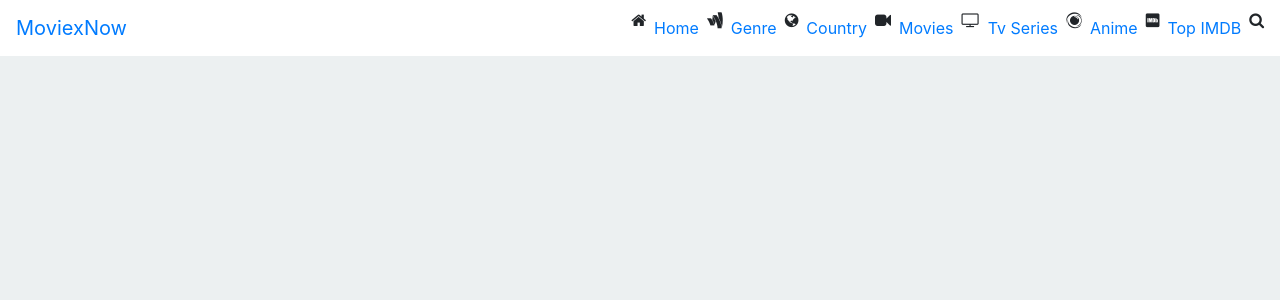
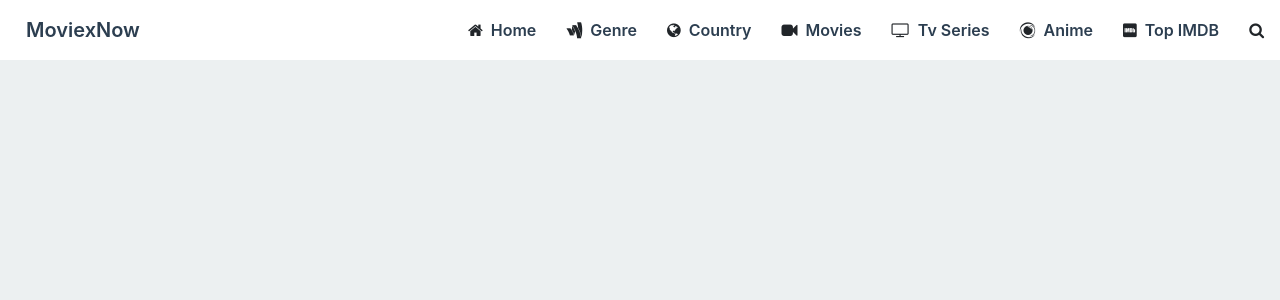
Before and after one commit to nexx74/Moviexnow, a Jekyll site: the page built from index.html, in a window 1280 px wide. Shown: the top 300 px of the page. Built offline with Jekyll 4.4.1, drawn with Linux system fonts in a browser that asks for light colours; nearby versions of some CDN libraries; Markdown is read by kramdown in place of the engine named in the settings.

Commit message:
initial commit

```diff
--- a/css/style.css
+++ b/css/style.css
@@ -11,8 +11,16 @@ body {
   width: 100%; }
   .nav .navbar {
     width: 100%;
+    height: 60px;
     background-color: #fff; }
+  .nav span {
+    float: left; }
+  .nav li {
+    margin-left: 22px; }
   .nav a {
-    float: right; }
+    padding: 0px 10px;
+    float: left;
+    color: #2c3e50;
+    font-weight: 600; }
 
 /*# sourceMappingURL=style.css.map */
```
Also changed, not shown: sass/style.scss (+15 -1 lines), 4 other files.
